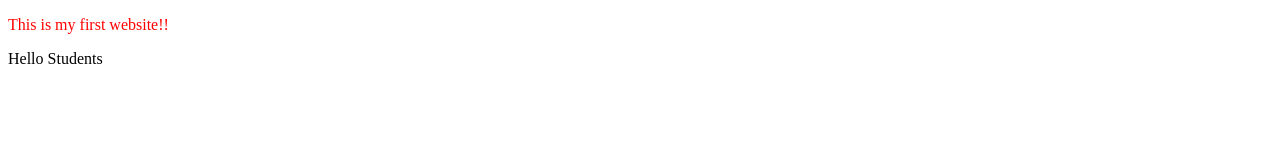
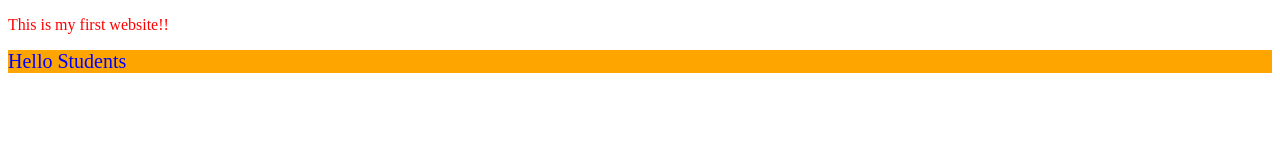
Before and after one commit to Delune/firstwebsite, a plain HTML site: page index.html in a window 1280 px wide. Drawn offline with Linux system fonts and the light colour scheme.

Commit message:
added id specific color

```diff
--- a/style.css
+++ b/style.css
@@ -1,3 +1,9 @@
 p {
   color: red;
 }
+
+#specific {
+  color: blue;
+  background-color: orange;
+  font-size: 20px;
+}
```
